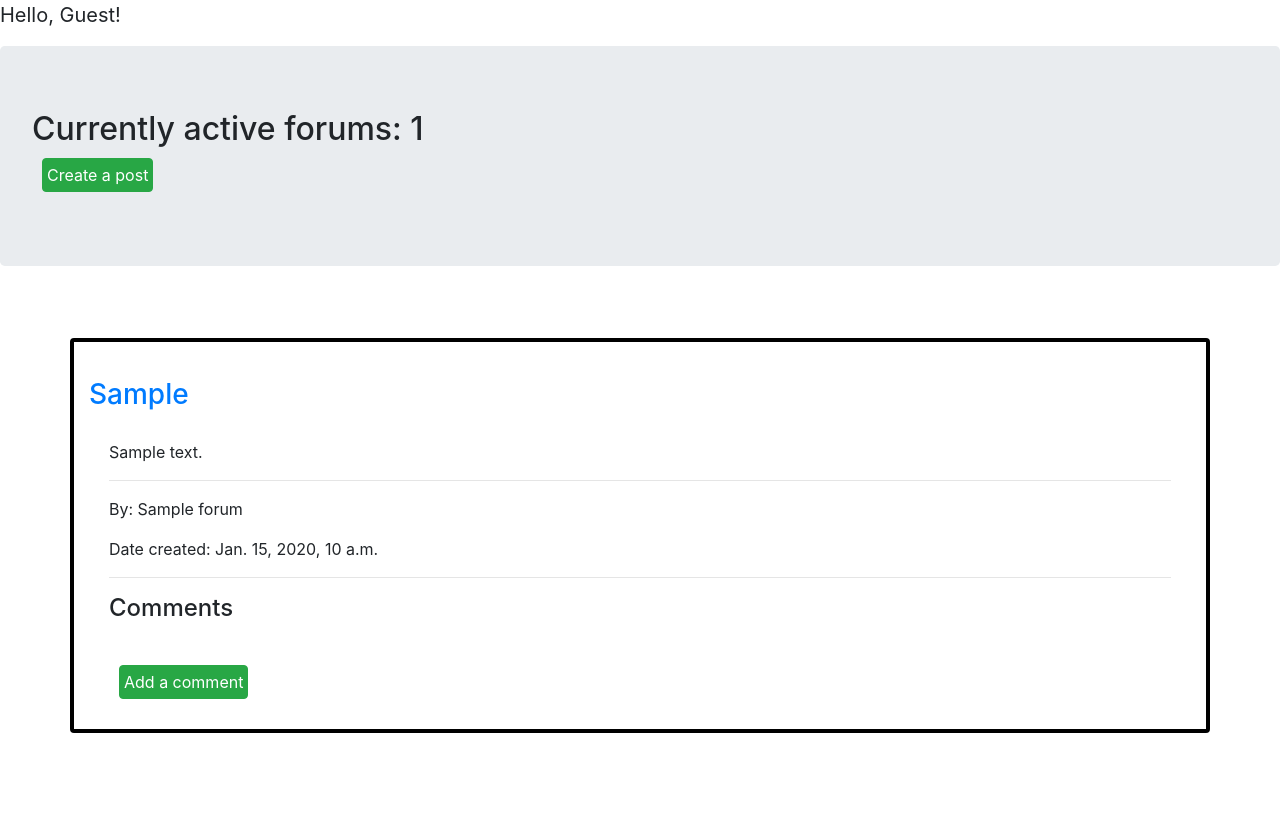
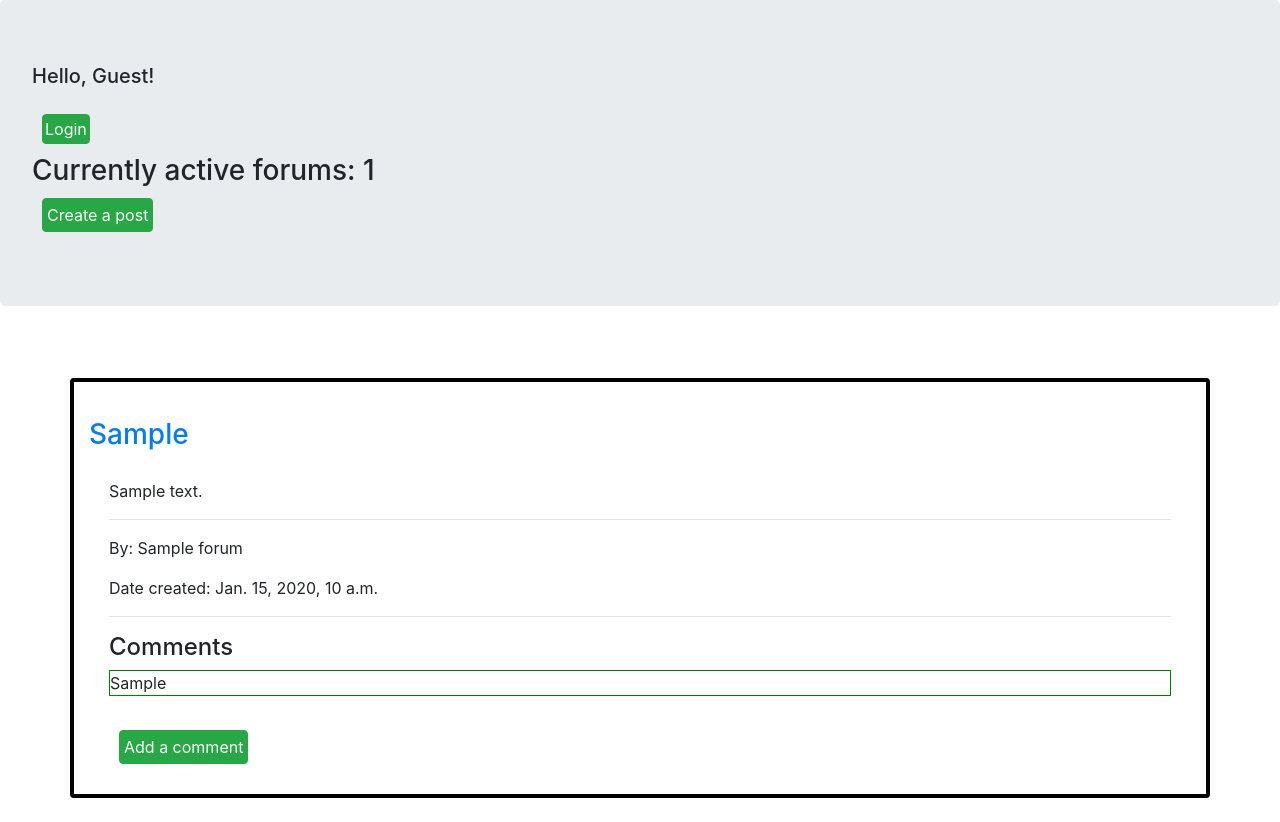
Before and after one commit to GertJn/CryptoForum, a Django app: page / in a window 1280 px wide. Before the commit the page ends 733 px from the top, so only its background shows below. Run offline with Django 3.2, Linux system fonts and the light colour scheme; tables that the repository leaves empty hold one stand-in row (values such as "Sample post"); some libraries are stand-ins or nearby versions.

Commit message:
Minor fixes on forum home page
Modifying home.html to fix bugs with comments and chaning layout little bit.

```diff
--- a/Forum/CryptoForum/templates/home.html
+++ b/Forum/CryptoForum/templates/home.html
@@ -10,19 +10,34 @@
             border: 4px solid black;
             margin: 0 auto;
         }
+        .comment{
+            border: 1px solid green;
+            margin: 0 auto;
+        }
+        .login{
+            font-size: 15px;
+            padding-top: 0px;
+        }
     </style>
 </head>
 <body>
-    {% block greeting %}
-    <p style="font-size: 20px">Hello, {{ user.username|default:'Guest' }}!</p>
-    {% endblock %}
-        <h2 class="jumbotron">
+        <h3 class="jumbotron">
+            {% block greeting %}
+                <p style="font-size: 20px">Hello, {{ user.username|default:'Guest' }}!</p>
+                    <div>
+                    {% if user.is_authenticated %}
+                    <a class="btn btn-success" style="padding:2px; margin: 100px;" href="{% url 'logout' %}">Logout</a>
+                    {% else %}
+                     <a class="btn btn-success" style="padding:2px; margin: 10px;" href="{% url 'login' %}">Login</a>
+                     {% endif %}
+                    </div>
+                    {% endblock %}
             Currently active forums: {{count}}
             <form method="POST" action="{% url 'addInForum' %}">
                 {% csrf_token %}
             <button class="btn btn-success" style="width:fit-content; padding: 4px; margin:10px;">Create a post</button>
             </form>
-        </h2>
+        </h3>
             <div class="card-columns" style="padding: 10px; margin: 20px;"></div>
 
 
@@ -42,7 +57,9 @@
                             {%for comments in comments%}
                             {%for objs in comments%}
                             {% if objs.forum == forum %}
-                               {{objs.comments}}
+                                    <div class="comment">
+                                        {{objs.discuss}}
+                                    </div>
                                <br>
                             {% endif %}
                             {%endfor%}
--- a/Forum/CryptoForum/templates/registration/login.html
+++ b/Forum/CryptoForum/templates/registration/login.html
@@ -9,5 +9,5 @@
     <input type="submit" value="Login">
 </form>
 
-<a href="{% url 'dashboard' %}">Back to forum</a>
+<a href="{% url 'home' %}">Back to forum</a>
 {% endblock %}
--- a/Forum/Forum/settings.py
+++ b/Forum/Forum/settings.py
@@ -124,4 +124,5 @@ STATIC_URL = '/static/'
 # https://docs.djangoproject.com/en/3.2/ref/settings/#default-auto-field
 
 DEFAULT_AUTO_FIELD = 'django.db.models.BigAutoField'
-LOGIN_REDIRECT_URL = 'dashboard'
+LOGIN_REDIRECT_URL = 'home'
+LOGOUT_REDIRECT_URL = 'home'
```
